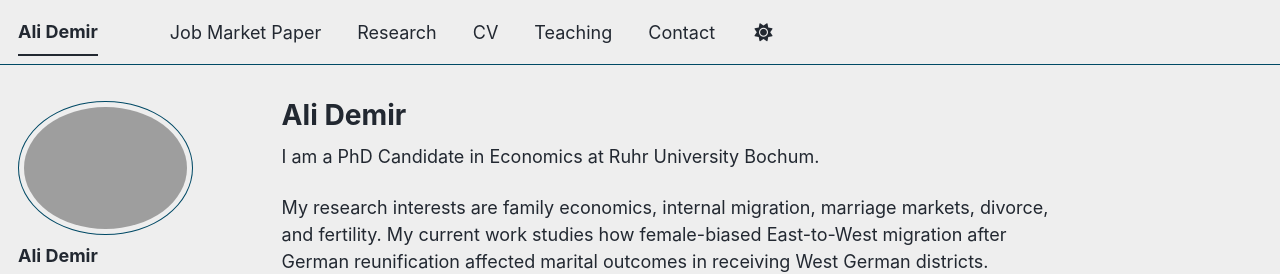
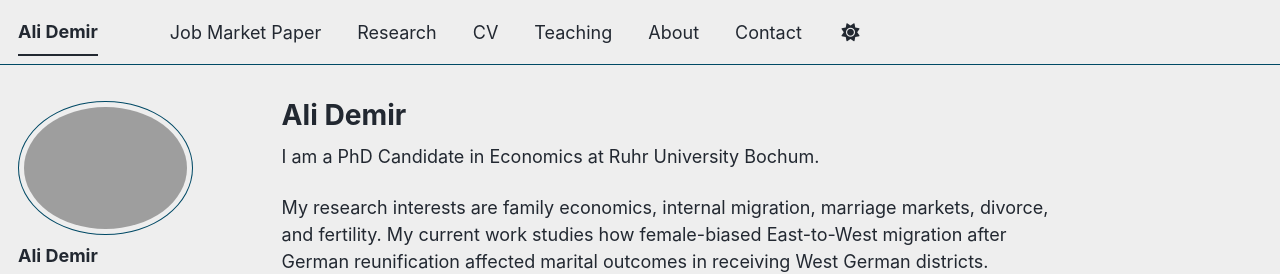
Before and after one commit to alidemir1995ad-alt/alidemir1995ad-alt.github.io, a Jekyll site: the page built from _pages/about.md, in a window 1280 px wide. Shown: the top 274 px of the page. Built offline with Jekyll 4.4.1, drawn with Linux system fonts in a browser that asks for light colours; some web fonts are replaced; a script bundle is joined from its source files by our own code; library files that are not in the unit come from our copies.

Commit message:
Add 'About' section to navigation

```diff
--- a/_data/navigation.yml
+++ b/_data/navigation.yml
@@ -21,5 +21,8 @@ main:
   - title: "Teaching"
     url: /teaching/
 
+  - title: "About"
+    url: /aboutme/
+
   - title: "Contact"
     url: /contact/
```
